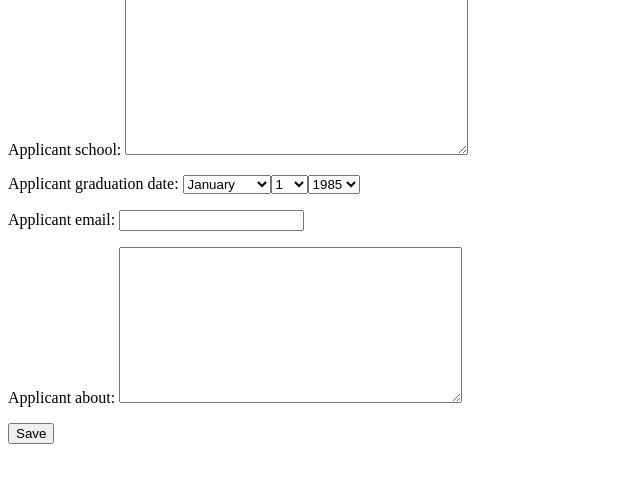
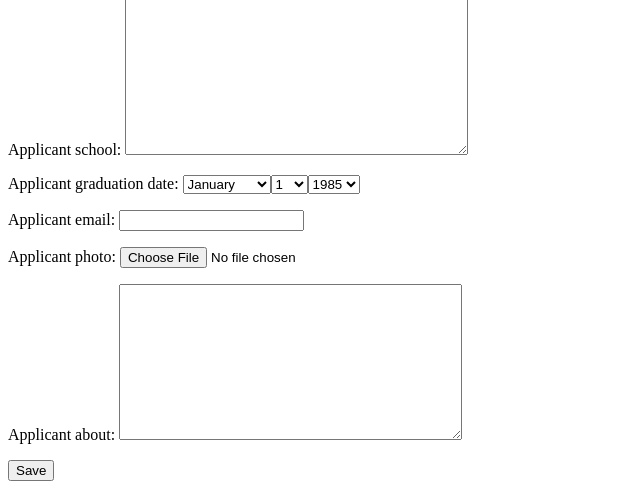
Before and after one commit to ahmadjd94/rittco_exercise, a Django app: page /applications/new in a window 1280 px wide. Shown: the part 603-1100 px from the top of the page, without its empty margins (0-640 px from the left). Before the commit the page ends 1047 px from the top, so only its background shows below. Run offline with Django 3.2, Linux system fonts and the light colour scheme.

Commit message:
fixed the file uploading inside the form , needs testing and further refactoring

```diff
--- a/recruitment/applications/forms.py
+++ b/recruitment/applications/forms.py
@@ -22,6 +22,6 @@ class ApplicationForm(forms.ModelForm):
     "applicant_school",
     "applicant_graduation_date",
     "applicant_email",
-    # "applicant_photo",  #use AWS ?
+     "applicant_photo",  #use AWS ?
     "applicant_about"
     ]
--- a/recruitment/applications/models.py
+++ b/recruitment/applications/models.py
@@ -18,7 +18,7 @@ class Application(models.Model):
     applicant_school = models.TextField(null = True)
     applicant_graduation_date = models.DateField(null = True)
     applicant_email = models.EmailField(null = True)
-    applicant_photo = models.ImageField(null = True)
+    applicant_photo = models.ImageField(null = True,upload_to ='/avatars')
     applicant_about = models.TextField(max_length = 500,null = True)
 
 
--- a/recruitment/applications/templates/applications/application.html
+++ b/recruitment/applications/templates/applications/application.html
@@ -1,7 +1,7 @@
 
 <h2>form</h2>
 
- <form method="POST" >
+ <form method="POST" enctype="multipart/form-data">
   {% csrf_token %}
         {{ form.as_p}}
         <button type="submit">Save</button>
--- a/recruitment/applications/views.py
+++ b/recruitment/applications/views.py
@@ -11,7 +11,7 @@ def success(request):
 
 def new (request):
   if request.method =="POST":
-    form = ApplicationForm(request.POST)
+    form = ApplicationForm(request.POST, request.FILES)
     application = form.save(commit=False)
     application.save()
     return HttpResponseRedirect('./success')
```
Also changed, not shown: recruitment/db.sqlite3.
